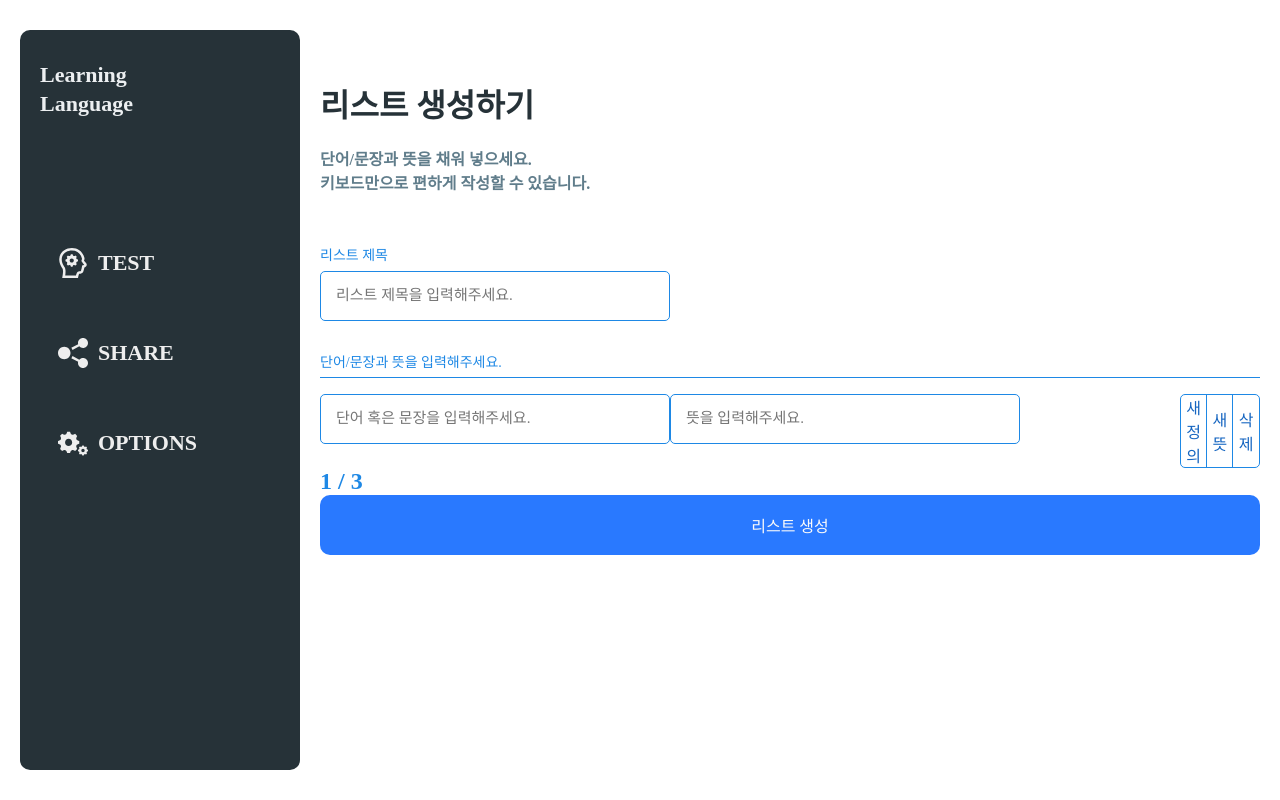
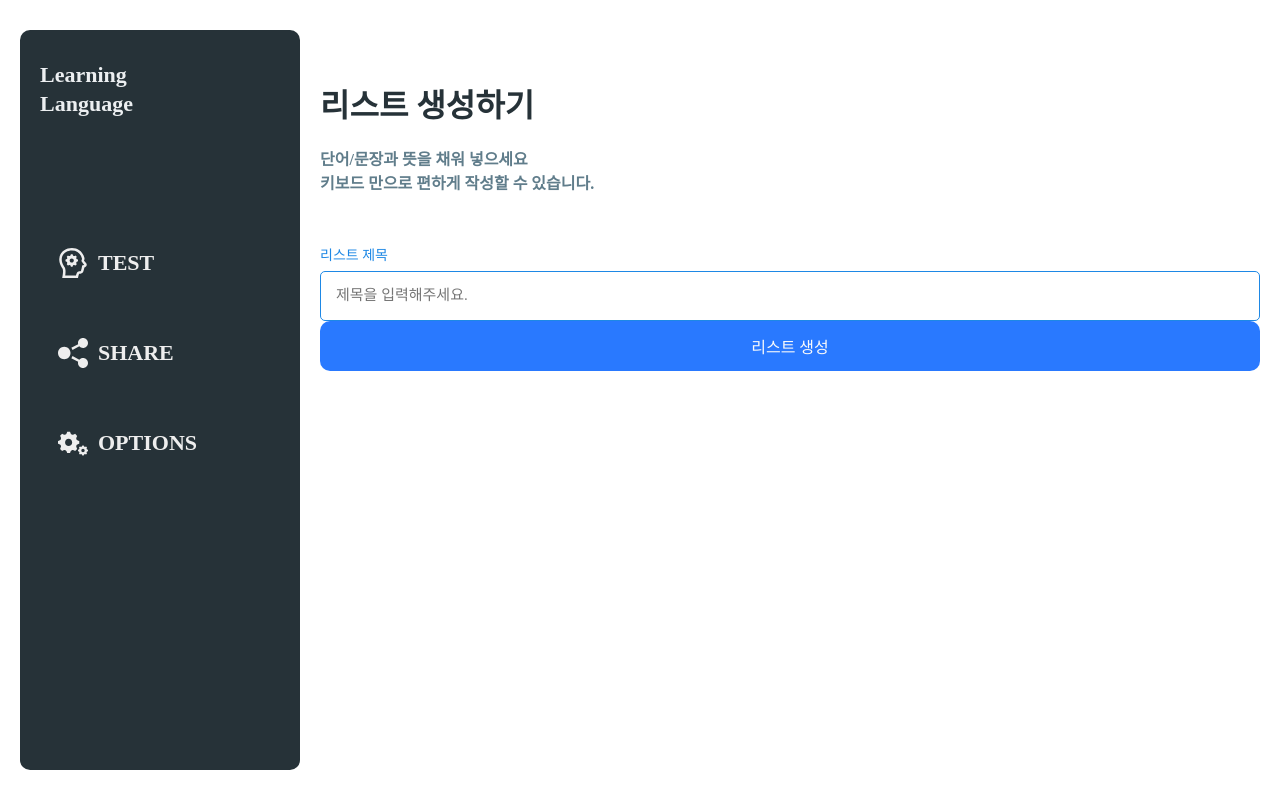
Before and after one commit to Dellil/LearningLanguage, a React (Create React App) app: page /create/list in a window 1280 px wide. Built offline with nearby package versions, Linux system fonts and the light colour scheme; a web font is replaced by a local one.

Commit message:
Change Architecture of Create List Page

```diff
--- a/src/components/Input/Input.tsx
+++ b/src/components/Input/Input.tsx
@@ -6,8 +6,8 @@ export type InputProps = {
 	label?: string;
 	type?: string;
 	css?: SerializedStyles;
-	value: string;
-	onChange: (e: React.ChangeEvent<HTMLInputElement>) => void;
+	value?: string;
+	onChange?: (e: React.ChangeEvent<HTMLInputElement>) => void;
 	placeholder?: string;
 };
 
@@ -48,7 +48,7 @@ const inputLabel = css`
 `;
 
 const input = css`
-	width: 350px;
+	min-width: 350px;
 	padding: 0px 15px;
 	height: 50px;
 
--- a/src/components/InputGroup/InputRow.tsx
+++ b/src/components/InputGroup/InputRow.tsx
@@ -4,7 +4,7 @@ import { css } from '@emotion/react';
 import palette from 'lib/palette';
 import Input from 'components/Input';
 import MeaningInputList from './MeaningInputList';
-import { inputType } from './InputGroup';
+import { inputType } from './InputGroupa';
 
 export type InputRowProps = {
 	row: inputType;
--- a/src/components/InputGroup/index.tsx
+++ b/src/components/InputGroup/index.tsx
@@ -1 +1 @@
-export { default } from './InputGroup';
+export { default } from './InputGroupa';
--- /dev/null
+++ b/src/components/List/CreateInputGroup.tsx
@@ -0,0 +1,10 @@
+import { css } from '@emotion/react';
+import styled from '@emotion/styled';
+
+export interface CreateInputGroupProps {}
+
+const CreateInputGroup = (props: CreateInputGroupProps) => {
+	return <div />;
+};
+
+export default CreateInputGroup;
--- /dev/null
+++ b/src/components/List/CreateListForm.tsx
@@ -0,0 +1,40 @@
+import { css } from '@emotion/react';
+import styled from '@emotion/styled';
+
+import palette from 'lib/palette';
+import Input from 'components/Input';
+import CreateInputGroup from './CreateInputGroup';
+
+export interface CreateListFormProps {}
+
+const CreateListForm = (props: CreateListFormProps) => {
+	return (
+		<div>
+			<CreateForm action="" onSubmit={e => e.preventDefault()}>
+				<div>
+					<Input label="리스트 제목" placeholder="제목을 입력해주세요." />
+				</div>
+				<div>
+					<CreateInputGroup />
+				</div>
+				<div>
+					<CreateButton>리스트 생성</CreateButton>
+				</div>
+			</CreateForm>
+		</div>
+	);
+};
+
+const CreateForm = styled.form`
+	margin-top: 54px;
+`;
+
+const CreateButton = styled.button`
+	width: 100%;
+	height: 50px;
+	color: ${palette.grey[50]};
+	border-radius: 10px;
+	background-color: ${palette.blue.a400};
+`;
+
+export default CreateListForm;
--- /dev/null
+++ b/src/components/List/index.tsx
@@ -0,0 +1,2 @@
+export { default as CreateListForm } from './CreateListForm';
+export { default as CreateInputGroup } from './CreateInputGroup';
--- a/src/pages/List/CreateList.tsx
+++ b/src/pages/List/CreateList.tsx
@@ -1,79 +1,45 @@
 import { css } from '@emotion/react';
-import InputGroup from 'components/InputGroup';
+import styled from '@emotion/styled';
+import CreateListForm from 'components/List/CreateListForm';
 
-import Input from 'components/Input';
 import palette from 'lib/palette';
 
-export type CreateListProps = {};
+export interface CreateListProps {}
 
 const CreateList = (props: CreateListProps) => {
 	return (
-		<div css={listLayout}>
-			<div css={list}>
-				<h1 css={listTitle}>리스트 생성하기</h1>
-				<h4 css={listCaption}>단어/문장과 뜻을 채워 넣으세요.</h4>
-				<h4 css={listCaption}>키보드만으로 편하게 작성할 수 있습니다.</h4>
-
-				<form css={form} onSubmit={e => e.preventDefault()}>
-					<Input
-						label="리스트 제목"
-						placeholder="리스트 제목을 입력해주세요."
-						value=""
-						onChange={() => console.log('asdf')}
-					/>
-
-					<InputGroup />
-					{/* TODO 포커싱된 row / 전체 row 수 기능 구현 */}
-					<div css={listTotalCount}>1 / 3</div>
-					<button css={listFormButton}>리스트 생성</button>
-				</form>
-			</div>
+		<div css={listContainer}>
+			<FormLayout>
+				<FormTitle>리스트 생성하기</FormTitle>
+				<FormDescription>단어/문장과 뜻을 채워 넣으세요</FormDescription>
+				<FormDescription>
+					키보드 만으로 편하게 작성할 수 있습니다.
+				</FormDescription>
+				<CreateListForm />
+			</FormLayout>
 		</div>
 	);
 };
 
-const listLayout = css`
+const listContainer = css`
 	max-width: 1180px;
 	height: 100%;
 	margin: 0 auto;
 	padding: 50px 0;
 `;
 
-const list = css`
+const FormLayout = styled.div`
 	width: 100%;
 `;
 
-const listTitle = css`
-	font-weight: bold;
+const FormTitle = styled.h1`
+	color: ${palette.blueGrey[900]};
 
-	color: ${palette.blueGrey[900]};
-`;
-const listCaption = css`
-	font-weight: bold;
-
-	color: ${palette.blueGrey[500]};
-
-	&:first-of-type {
-		margin-top: 20px;
-	}
+	margin-bottom: 20px;
 `;
 
-const form = css`
-	margin-top: 54px;
-`;
-
-const listTotalCount = css`
-	color: ${palette.blue[600]};
-	font-weight: bold;
-	font-size: 24px;
-`;
-
-const listFormButton = css`
-	width: 100%;
-	height: 60px;
-	color: ${palette.grey[50]};
-	border-radius: 10px;
-	background-color: ${palette.blue.a400};
+const FormDescription = styled.h4`
+	color: ${palette.blueGrey[500]};
 `;
 
 export default CreateList;
--- a/src/pages/List/index.tsx
+++ b/src/pages/List/index.tsx
@@ -1,2 +1,3 @@
 /* eslint-disable import/prefer-default-export */
 export { default as CreateList } from './CreateList';
+// export { default as CreateList } from './CreateLista';
```
Also changed, not shown: src/pages/List/CreateLista.tsx (added, +79 -0 lines), src/components/InputGroup/InputGroupa.tsx (renamed from src/components/InputGroup/InputGroup.tsx).
